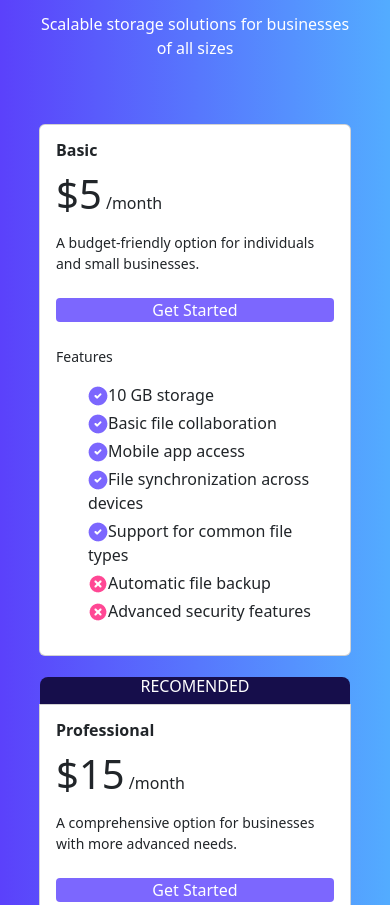
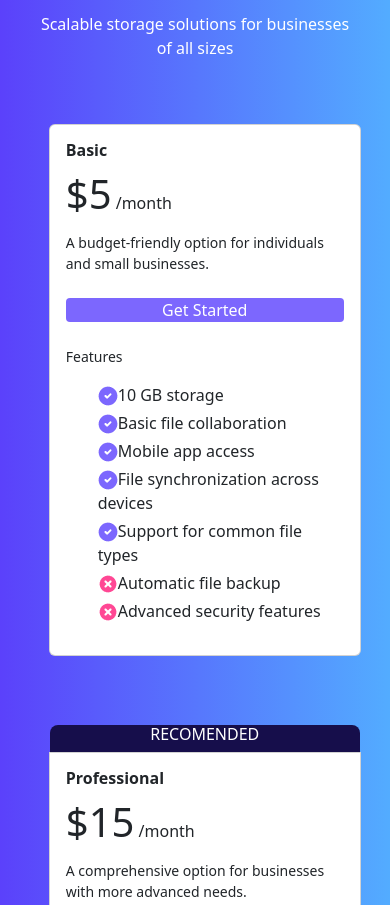
Before and after one commit to fakaha/Web-Journey, a plain HTML site: page index.html in a window 390 px wide. Shown: the part 600-1505 px from the top of the page. Drawn offline with nearby package versions, Linux system fonts and the light colour scheme.

Commit message:
last fix for mobile view

```diff
--- a/index.html
+++ b/index.html
@@ -54,9 +54,9 @@
             <p>Scalable storage solutions for businesses of all sizes</p>
         </div>
 
-        <div class="card-container mt-5 d-flex flex-lg-row flex-column flex-sm-column gap-5 justify-content-center w-75 m-auto">
+        <div class="card-container mt-5 d-flex flex-lg-row gap-5 justify-content-center align-items-start w-75 m-auto">
 
-            <div class="card card-one d-flex flex-column">
+            <div class="card card-one d-flex flex-column mb-5">
                 <div class="card-body d-flex flex-column gap-4">
                     <div class="heading-card">
                         <h6 class="card-title fw-bold">Basic</h6>
--- a/style.css
+++ b/style.css
@@ -64,7 +64,7 @@ span.underline-heading-content{
 
     .card-container{
          align-items: center;
-
+         flex-direction: column;
     }
 .card {
     width: 80vw;
```
